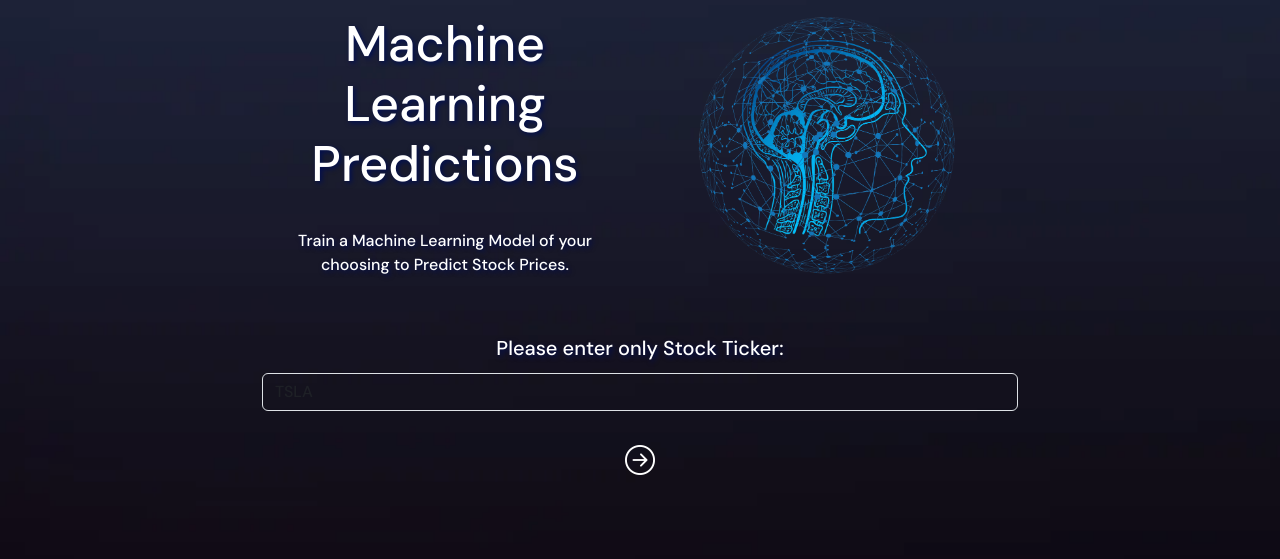
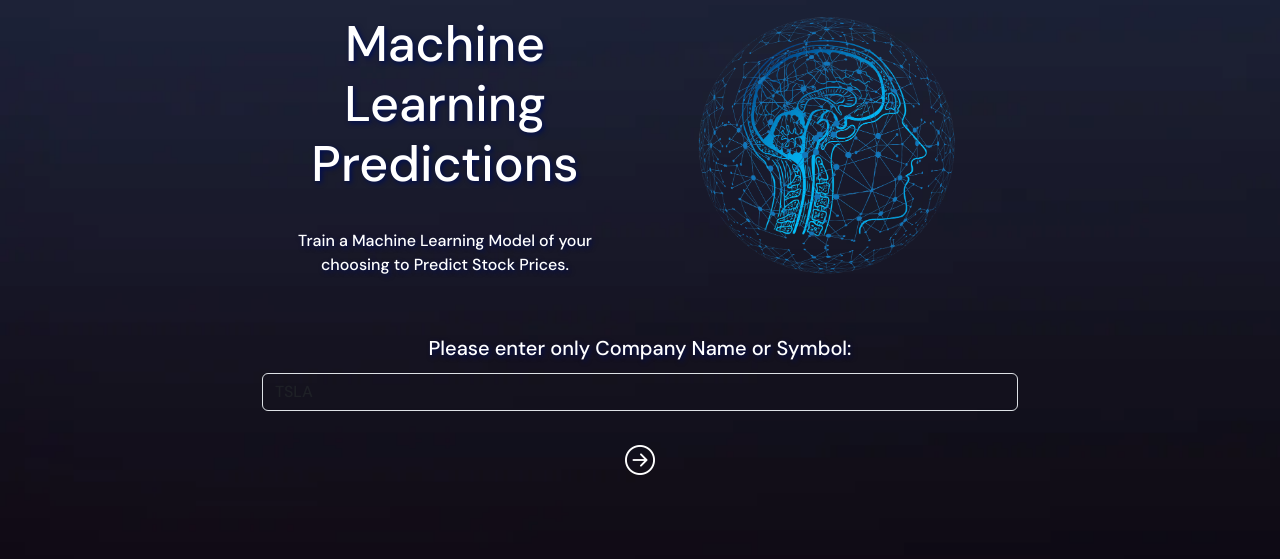
Before and after one commit to JoseJimenezCaballero/Stock_Prediction_WebAPP, a Flask app: template templates/error.html in a window 1280 px wide. Shown: the part 178-737 px from the top of the page. Run offline with Flask 3, Linux system fonts and the light colour scheme; the template is opened without the code that fills it, so the values that code supplies are empty.

Commit message:
V2.03
Added the ability to simply enter company name instead of the stock ticker

```diff
--- a/server.py
+++ b/server.py
@@ -1,6 +1,7 @@
 from flask import Flask, render_template, request
 from linear_regression_model import linear_regression, lag
 from waitress import serve #used to serve our app
+from stock_name import get_ticker #used to get stock ticker based on user input
 
 app = Flask(__name__) #makes our application a flask app, will be our WSGI application.
 
@@ -13,6 +14,7 @@ def index():
 @app.route('/chooser')
 def chooser():
     ticker = request.args.get('ticker')#get arguments from previous form request
+    ticker = get_ticker(ticker)
     try:
         data = linear_regression(ticker,"1d","2024-01-01")
     except:
--- a/templates/error.html
+++ b/templates/error.html
@@ -44,7 +44,7 @@
       </div>
       <div id="label-container" class="col-12">
         <form action="/chooser">
-          <label for="ticker" class="">Please enter only Stock Ticker:</label>
+          <label for="ticker" class="">Please enter only Company Name or Symbol:</label>
           <input style="color: white;" class="form-control bg-transparent" type="text" id="ticker" name="ticker"
             required placeholder="TSLA"></input>
           <div style="margin-top: 20px;" class="container">
--- a/templates/index.html
+++ b/templates/index.html
@@ -44,7 +44,7 @@
       </div>
       <div id="label-container" class="col-12">
         <form action="/chooser">
-          <label for="ticker" class="">Enter Stock Ticker to Begin:</label>
+          <label for="ticker" class="">Enter Company Name to Begin:</label>
           <input style="color: white;" class="form-control bg-transparent" type="text" id="ticker" name="ticker"
             required placeholder="TSLA"></input>
           <div style="margin-top: 20px;" class="container">
```
